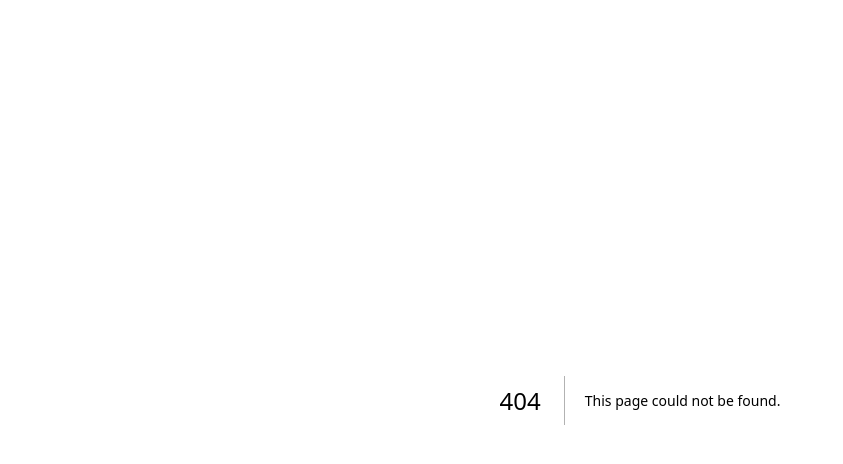
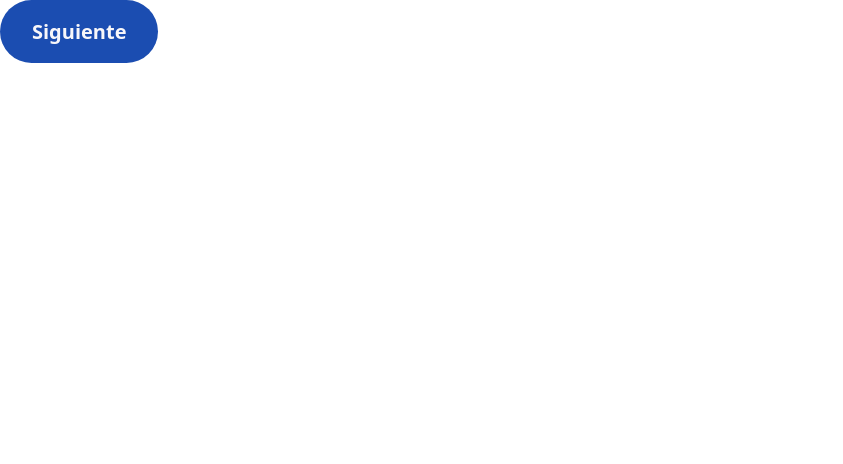
Before and after one commit to EduardoPR15/ParaCuando, a Next.js app: page /components/NextButton in a window 1280 px wide. Before the commit this address had no page. Shown: the top 464 px of the page, without its empty margins (0-843 px from the left). Built offline with nearby package versions, Linux system fonts and the light colour scheme.

Commit message:
add: component

```diff
--- /dev/null
+++ b/pages/components/NextButton.tsx
@@ -0,0 +1,13 @@
+import React from 'react'
+
+const NextButton = () => {
+  return (
+    <div>
+         <button className="bg-primary-blue text-primary-grayLighter text-h600 py-5 px-8 rounded-full">
+  Siguiente
+</button>
+    </div>
+  )
+}
+
+export default NextButton
--- a/pages/index.tsx
+++ b/pages/index.tsx
@@ -22,9 +22,7 @@ export default function Home() {
 </div>
 <div className='w-28px h-10px bg-primary-grayDark st'> aaaa</div>
        <div>
-       <button className="bg-primary-blue text-primary-grayLighter text-h600 py-5 px-8 rounded-full">
-  Siguiente
-</button>
+
        </div>
       </main>
     </>
```
